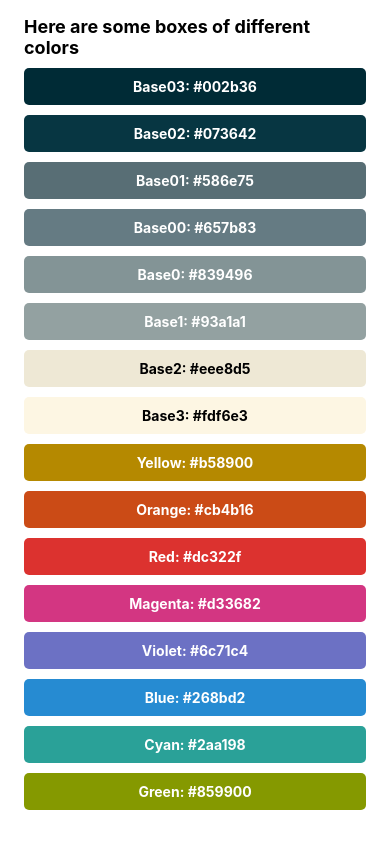
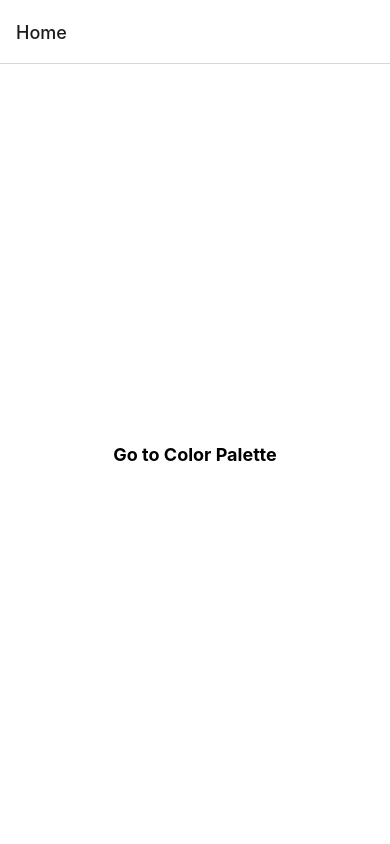
Before and after one commit to gwencode/AwesomeProject, a React Native app: screen / in a window 390 px wide. Built offline with nearby package versions, Linux system fonts and the light colour scheme.

Commit message:
Navigation

```diff
--- a/App.tsx
+++ b/App.tsx
@@ -1,65 +1,22 @@
 import 'react-native-gesture-handler';
 import React from 'react';
-import { View, Text, SafeAreaView, StyleSheet, FlatList } from 'react-native';
 import { NavigationContainer } from '@react-navigation/native';
-import ColorBox from './components/ColorBox';
+import { createStackNavigator } from '@react-navigation/stack';
 
-const COLORS = [
-  { colorName: 'Base03', hexCode: '#002b36' },
-  { colorName: 'Base02', hexCode: '#073642' },
-  { colorName: 'Base01', hexCode: '#586e75' },
-  { colorName: 'Base00', hexCode: '#657b83' },
-  { colorName: 'Base0', hexCode: '#839496' },
-  { colorName: 'Base1', hexCode: '#93a1a1' },
-  { colorName: 'Base2', hexCode: '#eee8d5' },
-  { colorName: 'Base3', hexCode: '#fdf6e3' },
-  { colorName: 'Yellow', hexCode: '#b58900' },
-  { colorName: 'Orange', hexCode: '#cb4b16' },
-  { colorName: 'Red', hexCode: '#dc322f' },
-  { colorName: 'Magenta', hexCode: '#d33682' },
-  { colorName: 'Violet', hexCode: '#6c71c4' },
-  { colorName: 'Blue', hexCode: '#268bd2' },
-  { colorName: 'Cyan', hexCode: '#2aa198' },
-  { colorName: 'Green', hexCode: '#859900' },
-];
+import Home from './screens/Home';
+import ColorPalette from './screens/ColorPalette';
+
+const Stack = createStackNavigator();
 
 const App: React.FC = () => {
   return (
     <NavigationContainer>
-      <SafeAreaView style={styles.safeArea}>
-        <View style={styles.container}>
-          <FlatList
-            data={COLORS}
-            keyExtractor={(item) => item.hexCode}
-            renderItem={({ item }) => (
-              <ColorBox colorName={item.colorName} hexCode={item.hexCode} />
-            )}
-            ListHeaderComponent={
-              <Text style={styles.title}>
-                Here are some boxes of different colors
-              </Text>
-            }
-          />
-        </View>
-      </SafeAreaView>
+      <Stack.Navigator>
+        <Stack.Screen name="Home" component={Home} />
+        <Stack.Screen name="ColorPalette" component={ColorPalette} />
+      </Stack.Navigator>
     </NavigationContainer>
   );
 };
 
-const styles = StyleSheet.create({
-  safeArea: {
-    flex: 1,
-  },
-  container: {
-    paddingVertical: 16,
-    paddingHorizontal: 24,
-    flex: 1,
-  },
-  title: {
-    fontWeight: 'bold',
-    color: 'black',
-    fontSize: 18,
-  },
-});
-
 export default App;
--- a/package.json
+++ b/package.json
@@ -13,6 +13,7 @@
     "@react-native-community/eslint-config": "^3.2.0",
     "@react-native-community/masked-view": "^0.1.11",
     "@react-navigation/native": "^6.1.9",
+    "@react-navigation/stack": "^6.3.20",
     "react": "18.2.0",
     "react-native": "0.73.1",
     "react-native-gesture-handler": "^2.14.0",
--- /dev/null
+++ b/screens/ColorPalette.tsx
@@ -0,0 +1,60 @@
+import React from 'react';
+import { FlatList, StyleSheet, Text, View } from 'react-native';
+import ColorBox from '../components/ColorBox';
+
+const COLORS = [
+  { colorName: 'Base03', hexCode: '#002b36' },
+  { colorName: 'Base02', hexCode: '#073642' },
+  { colorName: 'Base01', hexCode: '#586e75' },
+  { colorName: 'Base00', hexCode: '#657b83' },
+  { colorName: 'Base0', hexCode: '#839496' },
+  { colorName: 'Base1', hexCode: '#93a1a1' },
+  { colorName: 'Base2', hexCode: '#eee8d5' },
+  { colorName: 'Base3', hexCode: '#fdf6e3' },
+  { colorName: 'Yellow', hexCode: '#b58900' },
+  { colorName: 'Orange', hexCode: '#cb4b16' },
+  { colorName: 'Red', hexCode: '#dc322f' },
+  { colorName: 'Magenta', hexCode: '#d33682' },
+  { colorName: 'Violet', hexCode: '#6c71c4' },
+  { colorName: 'Blue', hexCode: '#268bd2' },
+  { colorName: 'Cyan', hexCode: '#2aa198' },
+  { colorName: 'Green', hexCode: '#859900' },
+];
+
+const ColorPalette = () => {
+  return (
+    <View style={styles.container}>
+      <FlatList
+        data={COLORS}
+        keyExtractor={(item) => item.hexCode}
+        renderItem={({ item }) => (
+          <ColorBox colorName={item.colorName} hexCode={item.hexCode} />
+        )}
+        ListHeaderComponent={
+          <Text style={styles.title}>
+            Here are some boxes of different colors
+          </Text>
+        }
+      />
+    </View>
+  );
+};
+
+const styles = StyleSheet.create({
+  safeArea: {
+    flex: 1,
+  },
+  container: {
+    paddingVertical: 16,
+    paddingHorizontal: 24,
+    flex: 1,
+    backgroundColor: 'white',
+  },
+  title: {
+    fontWeight: 'bold',
+    color: 'black',
+    fontSize: 18,
+  },
+});
+
+export default ColorPalette;
--- /dev/null
+++ b/screens/Home.tsx
@@ -0,0 +1,33 @@
+import React from 'react';
+import { StyleSheet, Text, TouchableOpacity, View } from 'react-native';
+
+const Home = ({ navigation }) => {
+  return (
+    <View style={styles.container}>
+      <TouchableOpacity onPress={() => navigation.navigate('ColorPalette')}>
+        <Text style={styles.title}>Go to Color Palette</Text>
+      </TouchableOpacity>
+    </View>
+  );
+};
+
+const styles = StyleSheet.create({
+  safeArea: {
+    flex: 1,
+  },
+  container: {
+    paddingVertical: 16,
+    paddingHorizontal: 24,
+    flex: 1,
+    alignItems: 'center',
+    justifyContent: 'center',
+    backgroundColor: 'white',
+  },
+  title: {
+    fontWeight: 'bold',
+    color: 'black',
+    fontSize: 18,
+  },
+});
+
+export default Home;
```
Also changed, not shown: 1 other file (tests, documents, lock files or other folders).
